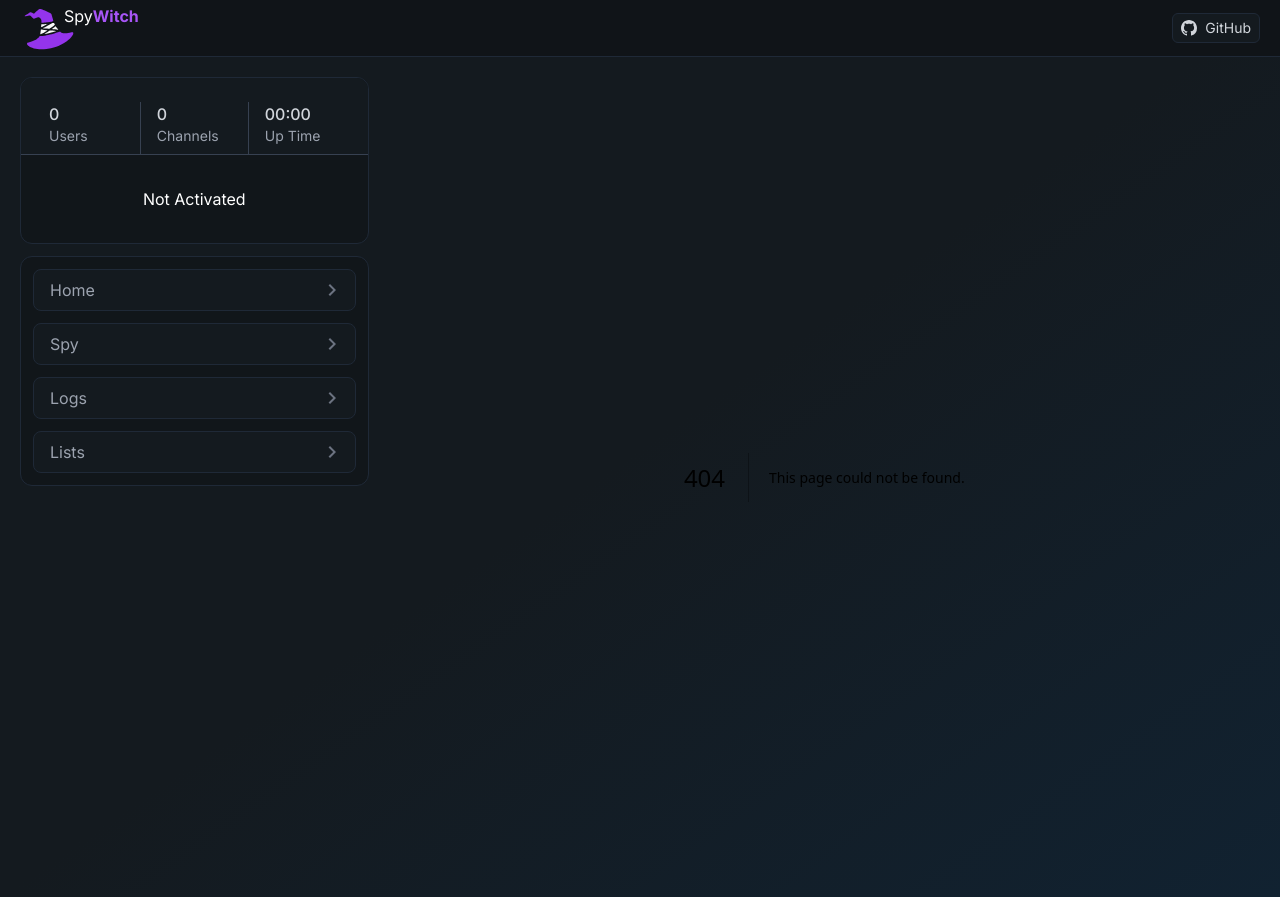
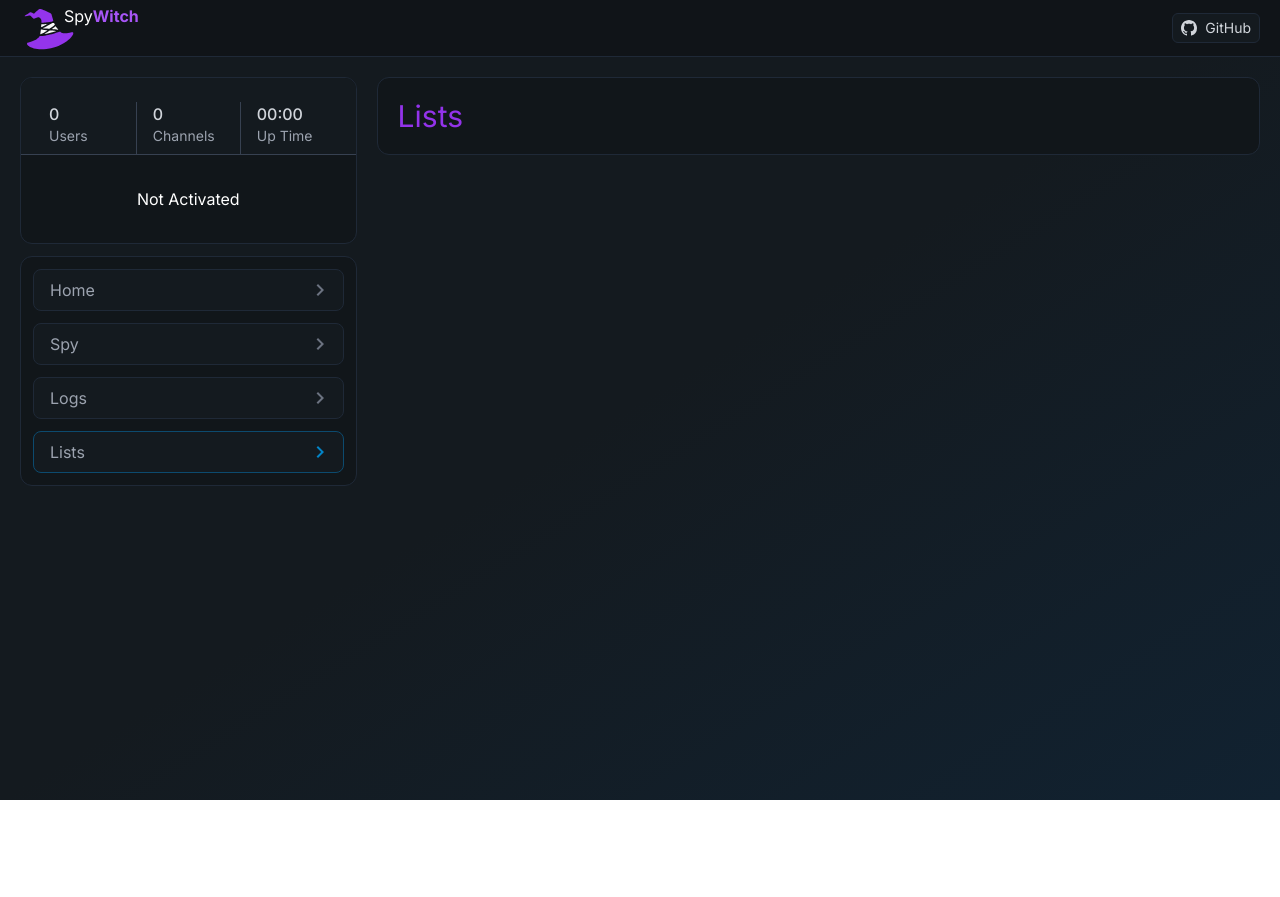
Before and after one commit to seabeya/spywitch, a Next.js app: page /lists in a window 1280 px wide. Before the commit this address had no page. After the commit the page ends 800 px from the top, so only its background shows below. Built offline with nearby package versions, Linux system fonts and the light colour scheme.

Commit message:
Add new pages & make nav buttons dynamic

```diff
--- /dev/null
+++ b/src/app/lists/page.tsx
@@ -0,0 +1,3 @@
+export default function Page() {
+  return <main className="text-3xl text-purple-600">Lists</main>;
+}
--- /dev/null
+++ b/src/app/logs/page.tsx
@@ -0,0 +1,3 @@
+export default function Page() {
+  return <main className="text-3xl text-purple-600">Logs</main>;
+}
--- /dev/null
+++ b/src/app/not-found.tsx
@@ -0,0 +1,3 @@
+export default function NotFound() {
+  return <main className="text-3xl text-purple-600">404 | This page could not be found.</main>;
+}
--- /dev/null
+++ b/src/app/spy/page.tsx
@@ -0,0 +1,3 @@
+export default function Page() {
+  return <main className="text-3xl text-purple-600">Spy</main>;
+}
--- a/src/components/Navbar.tsx
+++ b/src/components/Navbar.tsx
@@ -1,18 +1,4 @@
-import Link from 'next/link';
-
-import IconChevron from '@/components/icons/IconChevron';
-
-function NavBtn({ href, label }: { href: string; label: string }) {
-  return (
-    <Link
-      className="group flex items-center justify-between overflow-hidden rounded-lg border border-c_border1 bg-c_body px-4 py-2 text-gray-400 hover:border-sky-900 hover:bg-c_active hover:text-gray-200"
-      href={href}
-    >
-      {label}
-      <IconChevron className="h-6 w-6 shrink-0 fill-gray-500 group-hover:fill-sky-600" />
-    </Link>
-  );
-}
+import NavBtn from '@/components/parts/NavBtn';
 
 export default function Navbar() {
   return (
--- /dev/null
+++ b/src/components/parts/NavBtn.tsx
@@ -0,0 +1,28 @@
+'use client';
+
+import Link from 'next/link';
+import { usePathname } from 'next/navigation';
+
+import IconChevron from '@/components/icons/IconChevron';
+
+export default function NavBtn({ href, label }: { href: string; label: string }) {
+  const currPath = usePathname();
+  const isActive = currPath === href;
+
+  return (
+    <Link
+      className={`group flex items-center justify-between overflow-hidden rounded-lg
+        border border-c_border1 bg-c_body px-4 py-2 text-gray-400
+        hover:border-c_border2
+        ${isActive ? '!border-sky-900 bg-c_active text-gray-200' : ''}`}
+      href={href}
+    >
+      {label}
+      <IconChevron
+        className={`h-6 w-6 shrink-0 fill-gray-500
+         ${isActive ? 'fill-sky-600' : ''}
+         `}
+      />
+    </Link>
+  );
+}
--- a/src/components/wrappers/Area.tsx
+++ b/src/components/wrappers/Area.tsx
@@ -3,7 +3,7 @@ import Container from '@/components/wrappers/Container';
 export default function Area({ children }: { children: React.ReactNode }) {
   return (
     <Container>
-      <main className="flex flex-wrap gap-5 py-5">{children}</main>
+      <main className="flex flex-wrap items-start gap-5 py-5">{children}</main>
     </Container>
   );
 }
@@ -15,7 +15,7 @@ function Side({ children }: { children: React.ReactNode }) {
 Area.Side = Side;
 
 function Page({ children }: { children: React.ReactNode }) {
-  return <div className="w-full lg:flex-[5]">{children}</div>;
+  return <div className="w-full rounded-xl border border-c_border1 bg-c_main p-5 lg:flex-[5]">{children}</div>;
 }
 
 Area.Page = Page;
```
